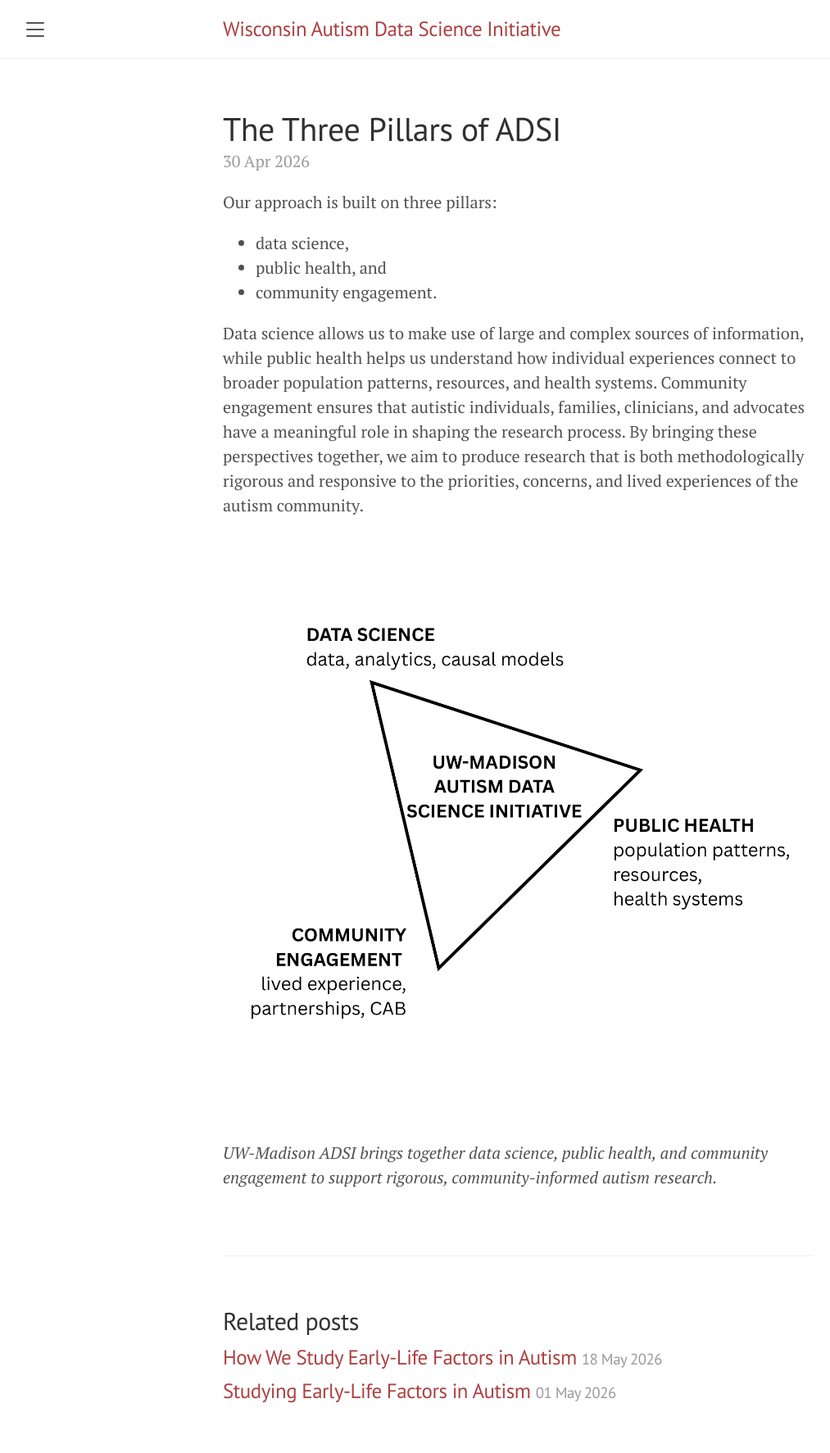
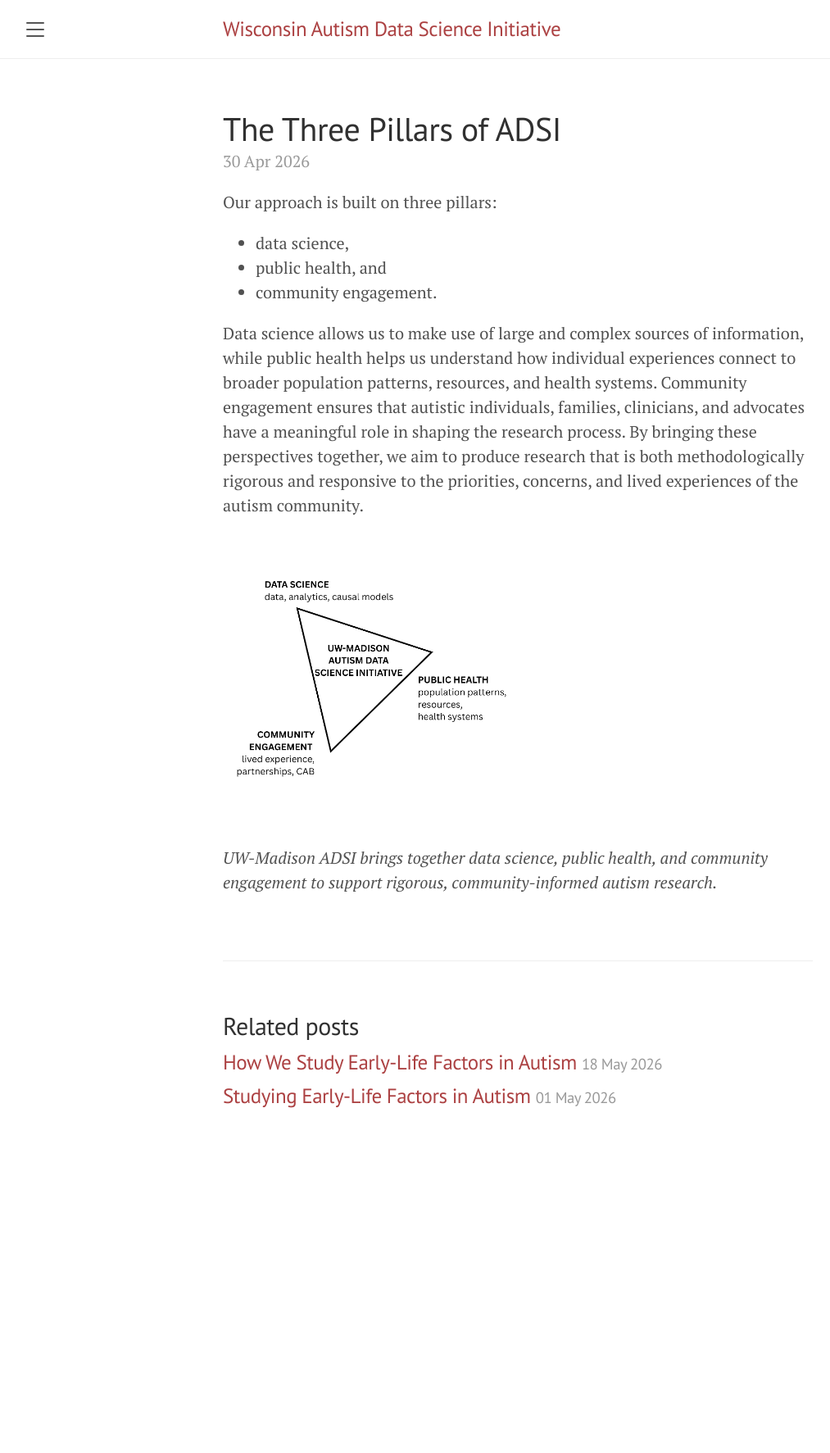
Before and after one commit to cochran4/wadsi, a Jekyll site: the page built from docs/_posts/2026-04-30-three-pillars.md, in a window 1280 px wide. Shown: the whole page at 82% size, without its empty margins (8-1021 px from the left). Built offline with Jekyll 4.4.1, drawn with Linux system fonts in a browser that asks for light colours; after the commit the page ends 1413 px from its top, so only the background shows below that.

Commit message:
Update 2026-04-30-three-pillars.md

```diff
--- a/docs/_posts/2026-04-30-three-pillars.md
+++ b/docs/_posts/2026-04-30-three-pillars.md
@@ -9,5 +9,8 @@
 
 Data science allows us to make use of large and complex sources of information, while public health helps us understand how individual experiences connect to broader population patterns, resources, and health systems. Community engagement ensures that autistic individuals, families, clinicians, and advocates have a meaningful role in shaping the research process. By bringing these perspectives together, we aim to produce research that is both methodologically rigorous and responsive to the priorities, concerns, and lived experiences of the autism community.
 
-![Triangle diagram illustrating the three pillars of the ADSI research approach. Data Science contributes data, analytics, and causal models; Public Health contributes understanding of population patterns, resources, and health systems; and Community Engagement contributes lived experience, partnerships, and Community Advisory Board input. Together, these pillars support autism research.]({{ "images/3pillars1.png" | relative_url }} "three pillars of UW-Madison Autism Data Science Initiative")
+<img src="{{ 'images/3pillars1.png' | relative_url }}"
+     alt="Triangle diagram illustrating the three pillars of the ADSI research approach. Data Science contributes data, analytics, and causal models; Public Health contributes understanding of population patterns, resources, and health systems; and Community Engagement contributes lived experience, partnerships, and Community Advisory Board input. Together, these pillars support autism research."
+     title="How ADSI Approaches Autism Research"
+     width="50%">
 *UW-Madison ADSI brings together data science, public health, and community engagement to support rigorous, community-informed autism research.*
```
